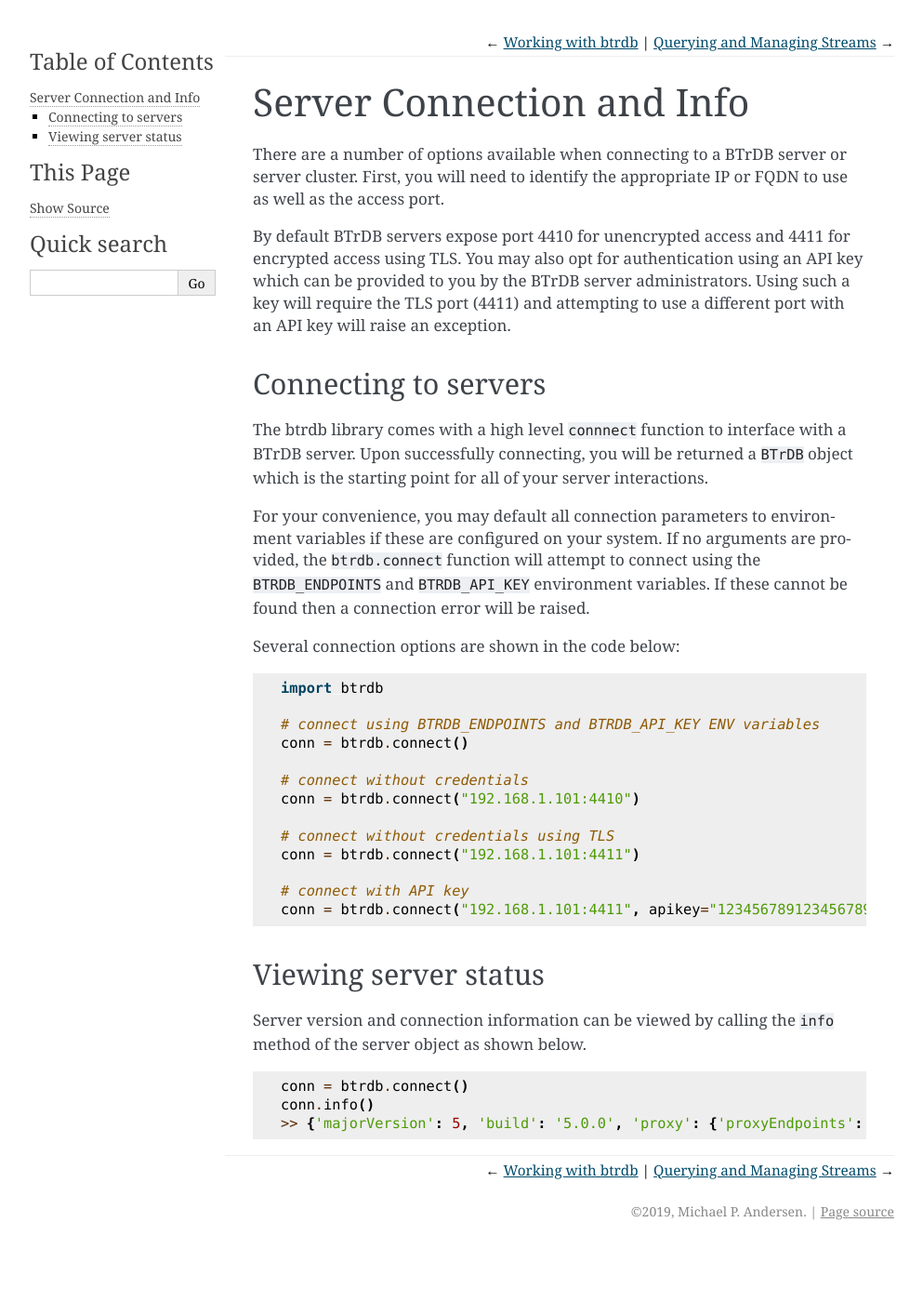
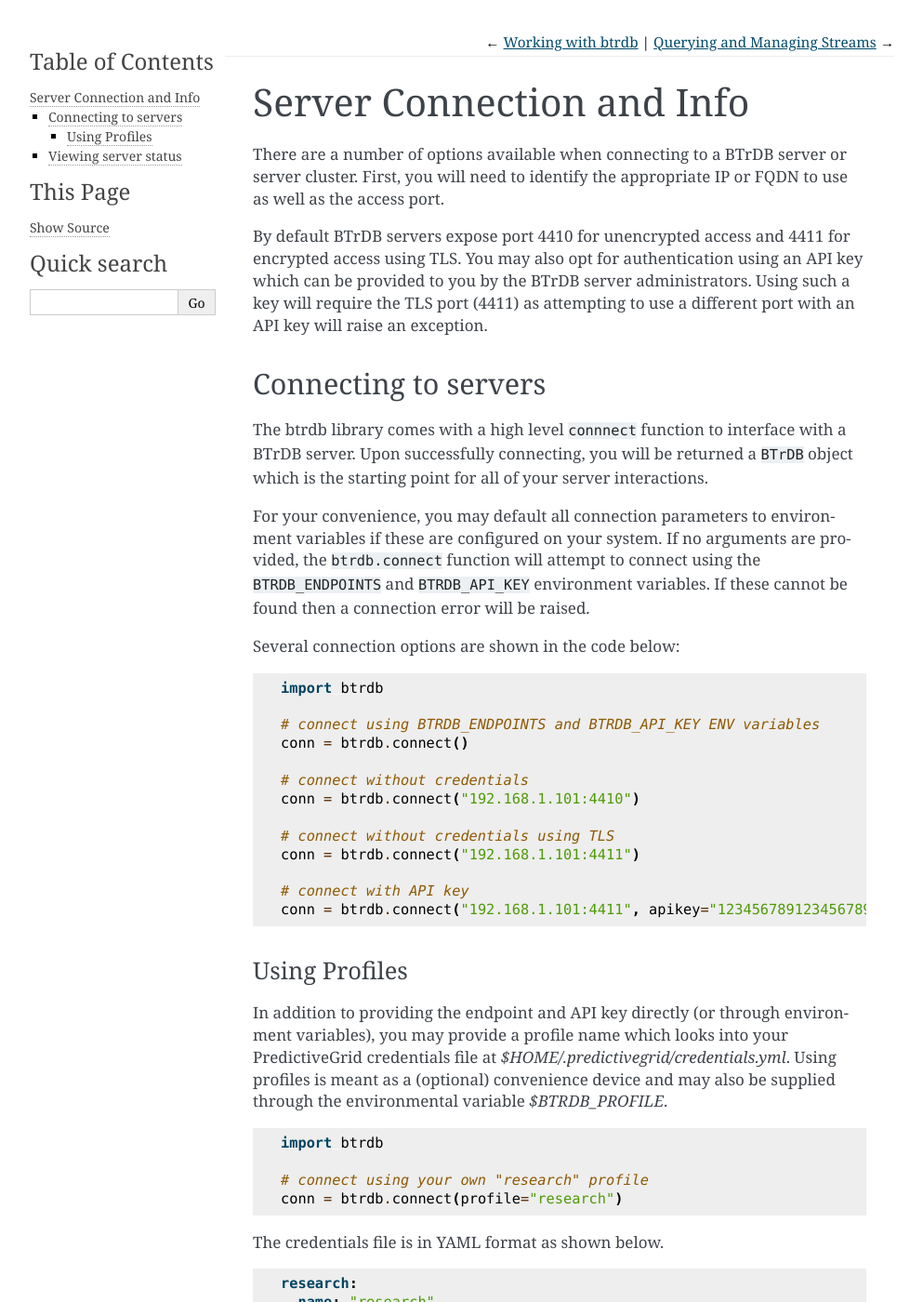
Before and after one commit to BTrDB/btrdb-python, a Sphinx documentation site: the page built from docs/source/working/server.rst, in a window 1280 px wide and 1400 px high. Shown: the whole window at 93% size, without its empty margins (148-1141 px from the left). Built offline with Sphinx 7.4.7, drawn with Linux system fonts in a browser that asks for light colours; pages that are not in the unit, such as notebooks, are missing from menus; some of the changed text lies outside the part shown.

Commit message:
adds profile instuctions to the docs

```diff
--- a/docs/source/working/server.rst
+++ b/docs/source/working/server.rst
@@ -8,7 +8,7 @@
 By default BTrDB servers expose port 4410 for unencrypted access and 4411 for
 encrypted access using TLS.  You may also opt for authentication using an API key
 which can be provided to you by the BTrDB server administrators.  Using such a
-key will require the TLS port (4411) and attempting to use a different port with
+key will require the TLS port (4411) as attempting to use a different port with
 an API key will raise an exception.
 
 Connecting to servers
@@ -43,6 +43,36 @@
     # connect with API key
     conn = btrdb.connect("192.168.1.101:4411", apikey="123456789123456789")
 
+Using Profiles
+~~~~~~~~~~~~~~~~~~~~~~
+
+In addition to providing the endpoint and API key directly (or through environment
+variables), you may provide a profile name which looks into your PredictiveGrid
+credentials file at `$HOME/.predictivegrid/credentials.yml`.  Using profiles
+is meant as a (optional) convenience device and may also be supplied through
+the environmental variable `$BTRDB_PROFILE`.
+
+.. code-block:: python
+
+    import btrdb
+
+    # connect using your own "research" profile
+    conn = btrdb.connect(profile="research")
+
+The credentials file is in YAML format as shown below.
+
+.. code-block:: yaml
+
+    research:
+      name: "research"
+      btrdb:
+        endpoints: "research.example.com:4411"
+        api_key: "d976a2d61103feb2235441fd6887955c"
+    default:
+      name: "default"
+      btrdb:
+        endpoints: "btrdb.example.com:4411"
+        api_key: "e666a2d61103feb2235441fd68879440"
 
 
 Viewing server status
```
